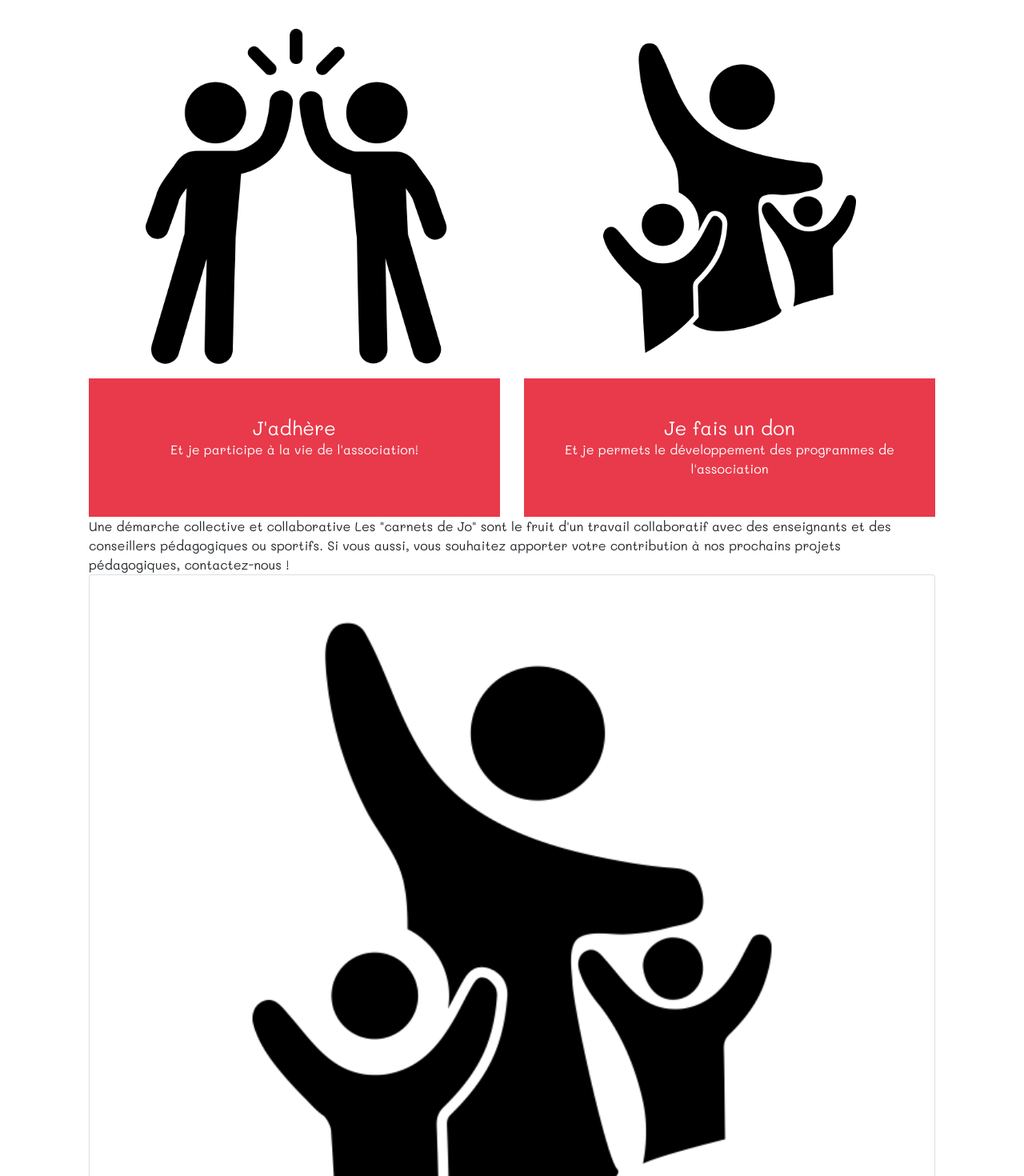
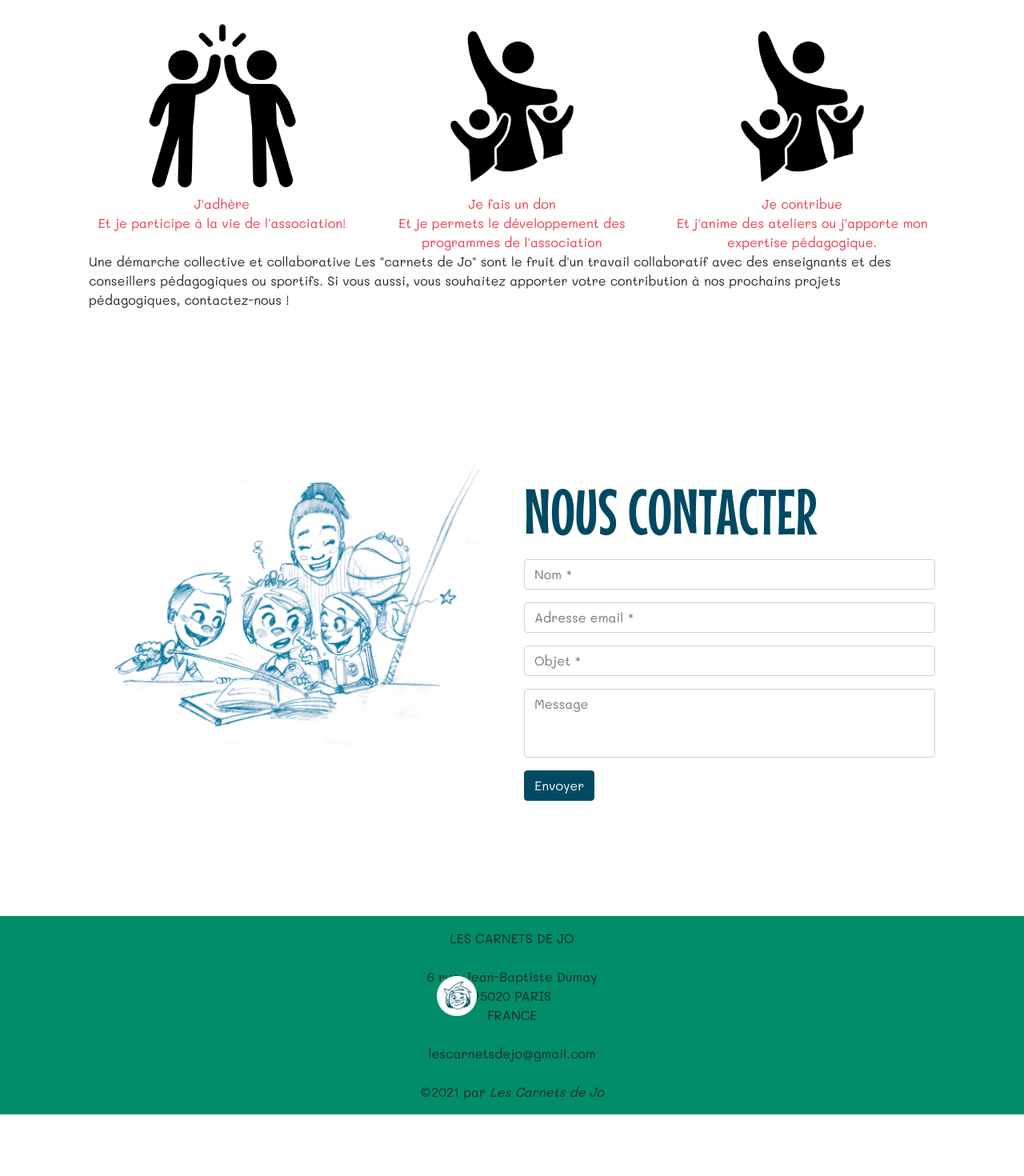
Before and after one commit to annelhote/les-carnets-de-jo, a Vue app: page / in a window 1280 px wide. Shown: the part 6080-7550 px from the top of the page at 80% size. After the commit the page ends 7473 px from the top, so only its background shows below. Built offline with nearby package versions, Linux system fonts and the light colour scheme.

Commit message:
Refactor "Nous soutenir section"

```diff
--- a/src/App.vue
+++ b/src/App.vue
@@ -345,49 +345,45 @@
           Nous soutenir
         </div>
         <div class="app__section__cards__support mt-3">
-          <b-card-group deck>
-            <b-card
-                title="J'adhère"
-                img-src="./assets/five.png"
-                img-alt="Adhésion"
-                img-top
-                body-class="py-5 bg-danger text-light text-center">
-              <b-card-text>
-                Et je participe à la vie de l'association!
-                <a href="https://www.helloasso.com/associations/les-carnets-de-jo" target="_blank" class="stretched-link"></a>
-              </b-card-text>
-            </b-card>
-            <b-card
-                title="Je fais un don"
-                img-src="./assets/family.png"
-                img-alt="Don"
-                img-top
-                body-class="py-5 bg-danger text-light text-center">
-              <b-card-text>
-                Et je permets le développement des programmes de l'association
-                <a href="https://www.helloasso.com/associations/les-carnets-de-jo" target="_blank" class="stretched-link"></a>
-              </b-card-text>
-            </b-card>
-          </b-card-group>
+          <div class="row">
+            <div class="col-4 text-center">
+              <a href="https://www.helloasso.com/associations/les-carnets-de-jo" target="_blank" class="text-danger">
+                <img src="./assets/five.png" alt="Adhésion" width="250">
+                <div>
+                  J'adhère
+                </div>
+                <div>
+                  Et je participe à la vie de l'association!
+                </div>
+              </a>
+            </div>
+            <div class="col-4 text-center">
+              <a href="https://www.helloasso.com/associations/les-carnets-de-jo" target="_blank" class="text-danger">
+                <img src="./assets/family.png" alt="Don" width="250">
+                <div>
+                  Je fais un don
+                </div>
+                <div>
+                  Et je permets le développement des programmes de l'association
+                </div>
+              </a>
+            </div>
+            <div class="col-4 text-center text-danger">
+              <img src="./assets/family.png" alt="Temps" width="250">
+              <div>
+                Je contribue
+              </div>
+              <div>
+                Et j'anime des ateliers ou j'apporte mon expertise pédagogique.
+              </div>
+            </div>
+          </div>
         </div>
         <div>
           Une démarche collective et collaborative
           Les "carnets de Jo" sont le fruit d'un travail collaboratif avec des enseignants et des conseillers
           pédagogiques ou sportifs. Si vous aussi, vous souhaitez apporter votre contribution à nos prochains projets
           pédagogiques, contactez-nous !
-        </div>
-        <div>
-          <b-card
-              title="Je contribue"
-              img-src="./assets/family.png"
-              img-alt="Temps"
-              img-top
-              body-class="py-5 bg-danger text-light text-center">
-            <b-card-text>
-              Et j'anime des ateliers ou j'apporte mon expertise pédagogique.
-              <a href="" class="stretched-link"></a>
-            </b-card-text>
-          </b-card>
         </div>
       </div>
     </section>
```
